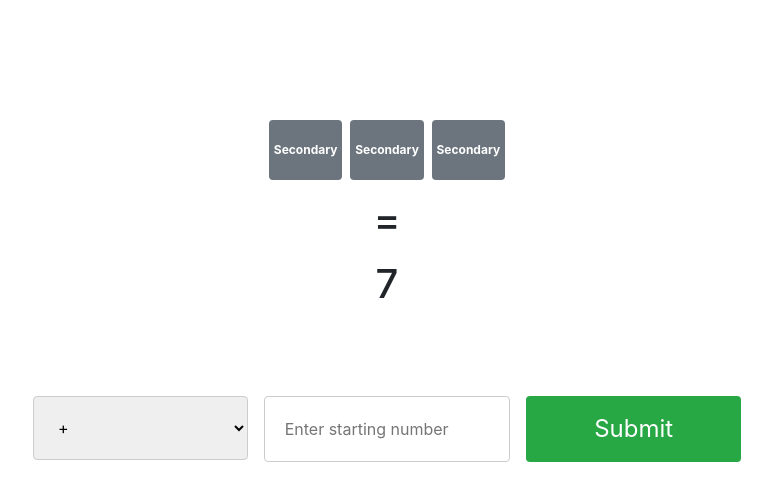
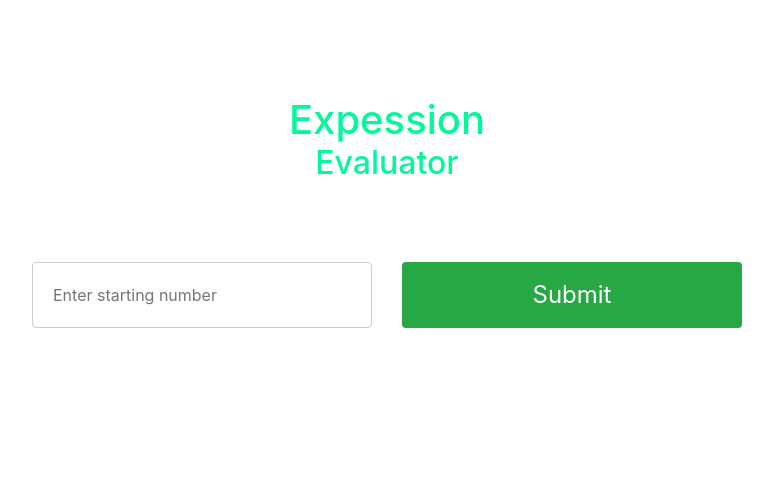
Before and after one commit to Uzair11/expression-evaluator, a React (Create React App) app: page / in a window 1280 px wide. Shown: the top 500 px of the page, without its empty margins (253-1026 px from the left). Built offline with nearby package versions, Linux system fonts and the light colour scheme.

Commit message:
changes in logic part

```diff
--- a/src/App.js
+++ b/src/App.js
@@ -1,28 +1,33 @@
-import logo from './logo.svg';
 import './App.css';
 import '../node_modules/bootstrap/dist/css/bootstrap.min.css';
-import React, { useState } from 'react';
-import Screen1 from './screen1';
-import Screen from './screen2';
+import React, {useState} from 'react';
+import Screen1 from './components/screen1';
+import Screen2 from './components/screen2';
+
 const App = () => {
-const [showResults,setShowResults]=useState(false);
-
-  return (
-<>
-<div className="container">
-  {showResults ?
- <Screen1/>
- :
-<Screen/>
- }
-</div>
 
 
+    const [state, setState] = useState({
+        operand1: 0
+    });
 
+    console.log(state);
 
-
-</>
-  );
+    function handleChange(name,value){
+        setState({...state, [name]: value})
+    }
+    const {operand1} = state;
+    return (
+        <>
+            <div className="container">
+                {(!operand1) ?
+                    <Screen1 handleChange={handleChange}/>
+                    :
+                    <Screen2 operand1={operand1}/>
+                }
+            </div>
+        </>
+    );
 }
 
 export default App;
--- /dev/null
+++ b/src/components/screen1.js
@@ -0,0 +1,52 @@
+import '../App.css';
+import 'bootstrap/dist/css/bootstrap.min.css';
+import React, {useState} from 'react';
+
+const Screen1 = ({handleChange}) => {
+    const [initialValue, setInitialValue] = useState('')
+    const handleInputChange = (e) => {
+        setInitialValue(e.target.value)
+    }
+
+    const handleSubmit = (event) => {
+        event.preventDefault();
+        handleChange('operand1',initialValue);
+    }
+    return (
+        <>
+            <div className="container">
+
+                <div className="row justify-content-center mt-5 pt-5">
+                    <div className="col-12 col-sm-12 col-md-8 text-center mb-5">
+                        <h1 className="mb-0" style={{color: "#00FA9A"}}>Expession</h1>
+                        <h2 style={{color: "#00FA9A"}}>Evaluator</h2>
+                    </div>
+                    <div className="col-12 col-sm-12 col-md-8  mt-4">
+                        <form>
+                            <div className="row">
+                                <div className="col-12 col-sm-12 col-md-12 col-lg-6">
+                                    <div>
+                                        <input type="number" value={initialValue} id="initialValue"
+                                               placeholder="Enter starting number" onChange={handleInputChange}/>
+                                    </div>
+
+                                </div>
+                                <div className="col-12 col-sm-12 col-md-12 col-lg-6">
+                                    <div>
+                                        <input type="submit" className="btn btn-success btn-block"
+                                               onClick={handleSubmit}/>
+                                    </div>
+
+                                </div>
+                            </div>
+                        </form>
+                    </div>
+
+                </div>
+            </div>
+
+        </>
+    );
+}
+
+export default Screen1;
--- /dev/null
+++ b/src/components/screen2.js
@@ -0,0 +1,105 @@
+import '../App.css';
+import 'bootstrap/dist/css/bootstrap.min.css';
+import React, {useState} from 'react';
+
+const Screen = ({operand1}) => {
+    const [state, setState] = useState({
+        operand1: operand1,
+        operator: '+',
+        operand2: 0,
+        result: 0
+    })
+
+    const handleChange = (e) => {
+        setState({...state, [e.target.name]: e.target.value})
+    }
+    const handleSubmit = (e) => {
+        e.preventDefault();
+        let {result} = state;
+        if (result) {
+            result = eval(`${result} ${operator} ${operand2}`);
+            setState({...state, result: result})
+        } else {
+            result = eval(`${operand1} ${operator} ${operand2}`)
+            setState({...state, result: result})
+        }
+    }
+
+    const {operand2, operator, result} = state;
+    return (
+        <>
+            <div className="container">
+
+                <div className="row justify-content-center mt-5 pt-5">
+
+                    <div className="col-12 col-sm-12 col-md-8  mt-4">
+
+                        <form>
+                            <div className="row justify-content-center ">
+                                <div className="col-12 text-center mb-4">
+
+                                    <div>
+                                        <span class="badge badge-secondary py-4">{operand1}</span>
+                                        <span class="badge badge-secondary py-4 ml-2 mr-2">{operand2}</span>
+                                        <span class="badge badge-secondary py-4">{operator}</span>
+                                    </div>
+
+                                    <div><h1 className="mt-3 mb-3">=</h1></div>
+                                    <div><h1 className="mt-3 mb-3">{result}</h1></div>
+                                </div>
+
+                            </div>
+                            <div className="row justify-content-center mt-5">
+
+                                <div className="col-6 col-sm-6 col-md-6 col-lg-4 text-center px-3">
+
+                                    <select class="select" name="operator" onChange={handleChange}
+                                            value={state.operator}>
+                                        <option value="+">+</option>
+                                        <option value="-">-</option>
+                                        <option value="/">/</option>
+                                        <option value="*">*</option>
+
+                                    </select>
+
+
+                                </div>
+
+                                <div className="col-6 col-sm-6 col-md-6 col-lg-4 px-3 px-sm-0 text-center">
+
+
+                                    <input type="number" id="operand2" name="operand2" value={state.operand2}
+                                           placeholder="Enter starting number" onChange={handleChange}/>
+
+
+                                </div>
+
+
+                                <div className="col-12 col-sm-12 col-md-12 col-lg-4 text-center px-3">
+
+
+                                    <input type="submit" className="btn btn-success btn-block" onClick={handleSubmit}/>
+
+                                </div>
+
+
+                            </div>
+
+
+                        </form>
+
+
+                    </div>
+
+
+                </div>
+
+
+            </div>
+
+
+        </>
+    );
+}
+
+export default Screen;
--- a/src/index.js
+++ b/src/index.js
@@ -2,12 +2,10 @@ import React from 'react';
 import ReactDOM from 'react-dom';
 import './index.css';
 import App from './App';
-import Screen from './screen2';
 import reportWebVitals from './reportWebVitals';
 
 ReactDOM.render(
   <React.StrictMode>
-    {/* <App /> */}
     <App/>
   </React.StrictMode>,
   document.getElementById('root')
--- a/src/screen1.js
+++ /dev/null
@@ -1,51 +0,0 @@
-import logo from './logo.svg';
-import './App.css';
-import '../node_modules/bootstrap/dist/css/bootstrap.min.css';
-import React, { useState } from 'react';
-const Screen1 = () => {
-    const [initialValue,setInitialValue]=useState('')
-const handleChange = (e)=>{
-setInitialValue(e.target.value)
-}
-
-const handleSubmit=(event)=> {
-    event.preventDefault();
-    alert(initialValue);
-
-  }
-  return (
-<>
-<div className="container">
-
-<div className="row justify-content-center mt-5 pt-5">
-  <div className="col-12 col-sm-12 col-md-8 text-center mb-5">
-   <h1 className="mb-0" style={{color:"#00FA9A"}}>Expession</h1>
-   <h2 style={{color:"#00FA9A"}}>Evaluator</h2>
-  </div>
-<div className="col-12 col-sm-12 col-md-8  mt-4">
-<form>
-<div className="row">
-<div className="col-12 col-sm-12 col-md-12 col-lg-6">
-  <div>
-<input type="number" value={initialValue} id="initialValue" placeholder="Enter starting number" onChange={handleChange} />
-</div>
-
-</div>
-<div className="col-12 col-sm-12 col-md-12 col-lg-6">
-  <div>
-<input type="submit"  className="btn btn-success btn-block" onClick={handleSubmit} />
-</div>
-
-</div>
-</div>
-</form>
-</div>
-
-</div>
-</div>
-
-</>
-  );
-}
-
-export default Screen1;
--- a/src/screen2.js
+++ /dev/null
@@ -1,106 +0,0 @@
-import logo from './logo.svg';
-import './App.css';
-import '../node_modules/bootstrap/dist/css/bootstrap.min.css';
-import React, { useState } from 'react';
-const Screen = () => {
-    const [state,setState]=useState({
-        operator:'',
-        operand:'+'
-    })
-
-
-const handleChange = (e) => {
-setState({...state,[e.target.name]:e.target.value})
-
-}
-const handleSubmit = (e) => {
-    e.preventDefault();
-    alert(state.operand +"" +state.operator);
-    }
-  return (
-<>
-<div className="container">
-
-<div className="row justify-content-center mt-5 pt-5">
-
-<div className="col-12 col-sm-12 col-md-8  mt-4">
-
-<form>
-<div className="row justify-content-center ">
-    <div className="col-12 text-center mb-4">
-
-<div>
-<span class="badge badge-secondary py-4">Secondary</span>
-<span class="badge badge-secondary py-4 ml-2 mr-2">Secondary</span>
-<span class="badge badge-secondary py-4">Secondary</span>
-</div>
-
-<div><h1 className="mt-3 mb-3">=</h1></div>
-<div><h1 className="mt-3 mb-3">7</h1></div>
-    </div>
-
-</div>
-<div className="row justify-content-center mt-5">
-
-<div className="col-6 col-sm-6 col-md-6 col-lg-4 text-center px-3">
-
-<select class="select" name="operator" onChange={handleChange} value={state.operator}>
-      <option value="+">+</option>
-      <option  value="-">/</option>
-      <option value="*">*</option>
-
-    </select>
-
-
-
-</div>
-
-<div className="col-6 col-sm-6 col-md-6 col-lg-4 px-3 px-sm-0 text-center">
-
-
-
-<input type="number" id="operand" name="operand" value={state.operand} placeholder="Enter starting number" onChange={handleChange} />
-
-
-
-</div>
-
-
-<div className="col-12 col-sm-12 col-md-12 col-lg-4 text-center px-3">
-
-
-<input type="submit"  className="btn btn-success btn-block" onClick={handleSubmit} />
-
-</div>
-
-
-
-
-</div>
-
-
-
-</form>
-
-
-</div>
-
-
-
-
-
-
-</div>
-
-
-</div>
-
-
-
-
-
-</>
-  );
-}
-
-export default Screen;
```
Also changed, not shown: src/logo.svg (deleted), 1 other file (tests, documents, lock files or other folders).
